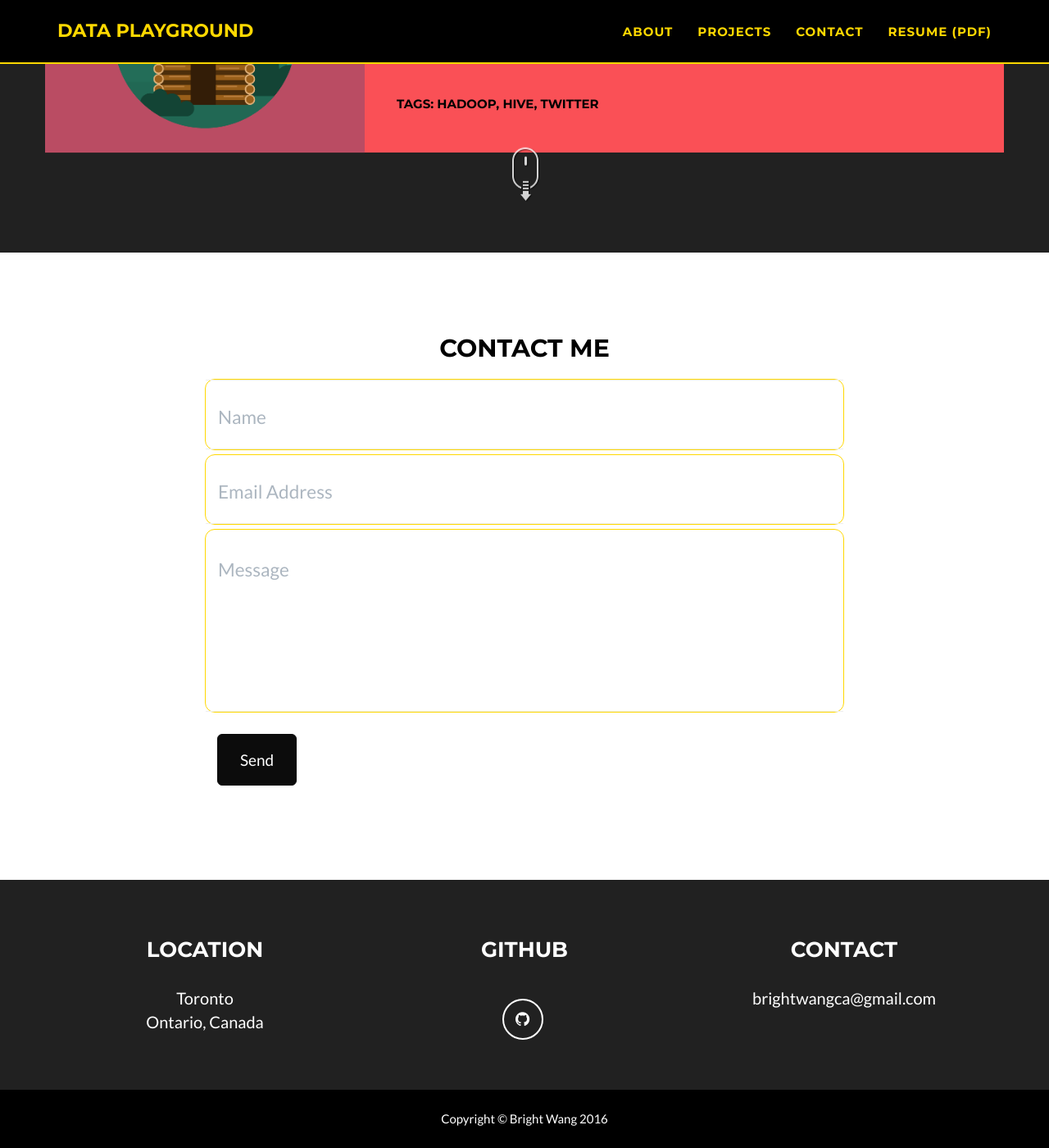
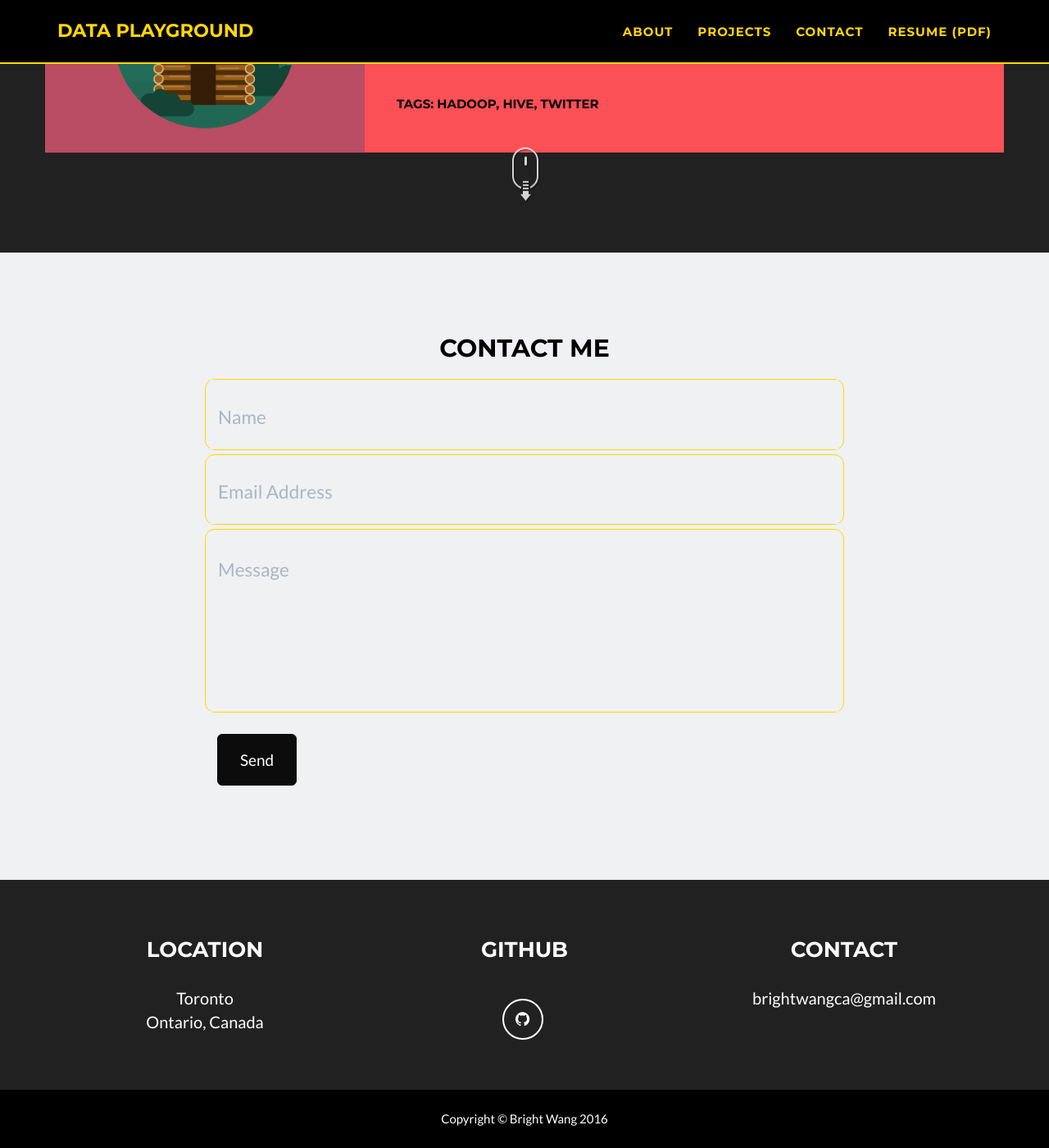
Before and after one commit to brightwangca/brightwangca.github.io, a Jekyll site: the page built from index.html, in a window 1280 px wide and 1400 px high, scrolled down 1132 px. Shown: the whole window at 82% size. Built offline with Jekyll 4.4.1, drawn with Linux system fonts in a browser that asks for light colours.

Commit message:
Change background color of contact field

```diff
--- a/_includes/css/main.css
+++ b/_includes/css/main.css
@@ -3,6 +3,7 @@
  * Code licensed under the Apache License v2.0.
  * For details, see http://www.apache.org/licenses/LICENSE-2.0.
  */
+
 
 body {
     overflow-x: hidden;
@@ -640,3 +641,7 @@ form > .control-group {
     border: 1px solid #FFD800;
     margin-bottom: 5px;
 }
+
+#contact {
+    background-color: #F0F1F3;
+}
```
Also changed, not shown: img/whitish.jpg (added), 3 other files.
